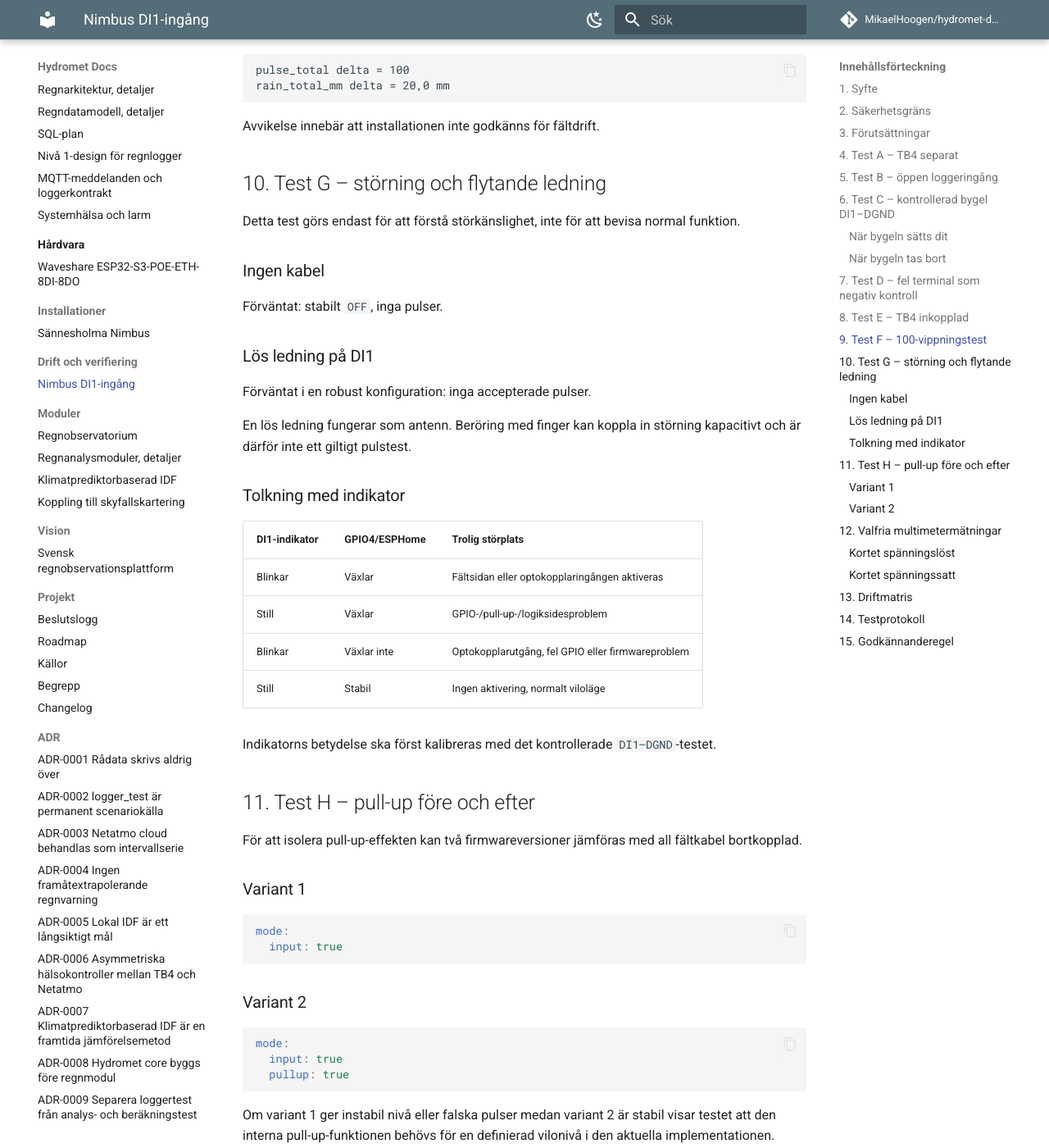
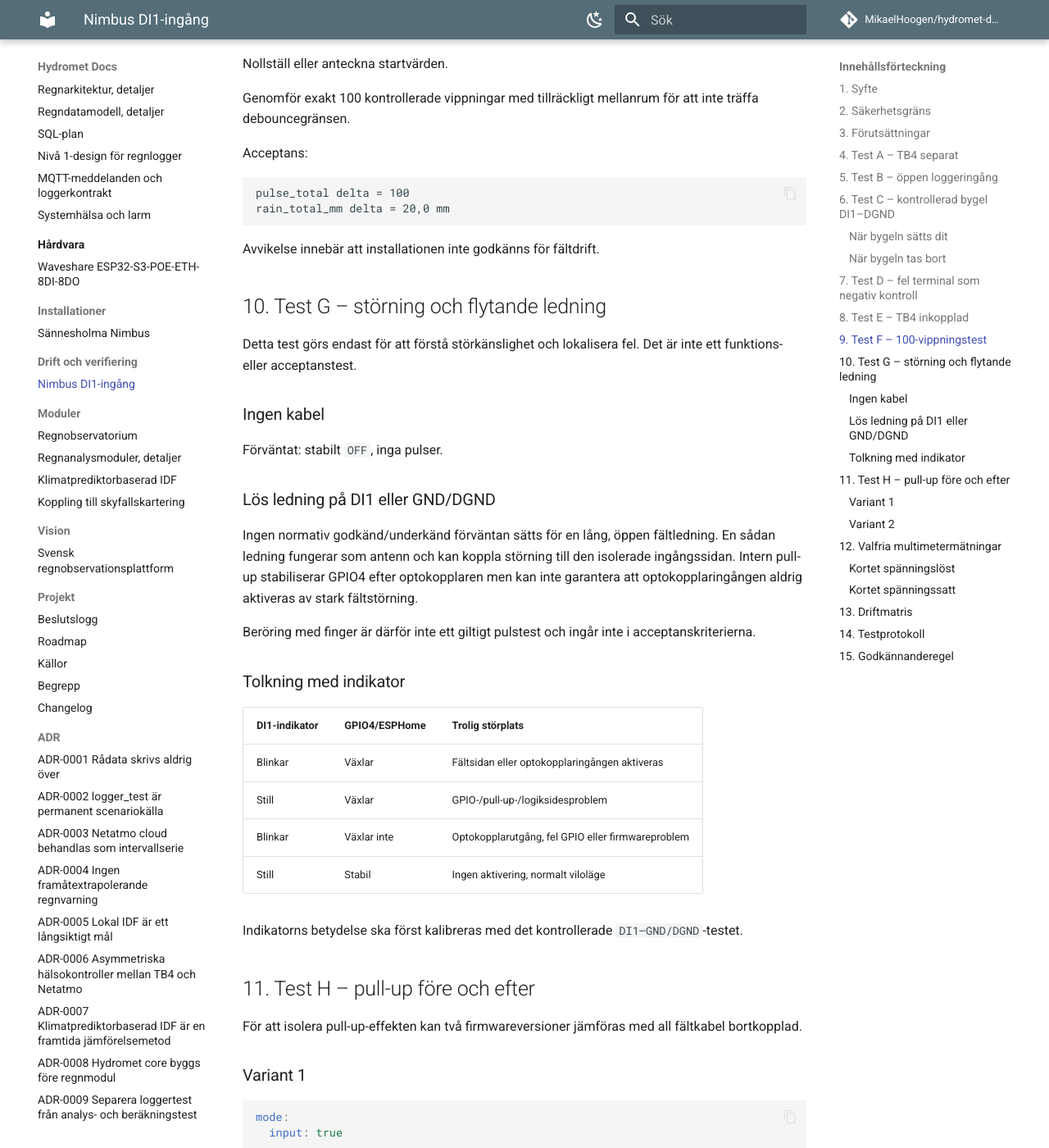
Before and after one commit to MikaelHoogen/hydromet-docs, an MkDocs documentation site: the page built from docs/runbooks/nimbus-di1-verification.md, in a window 1280 px wide and 1400 px high, scrolled down 3627 px. Shown: the whole window at 82% size. Built offline with MkDocs 1.6.1 and Material for MkDocs 9.7.7, drawn with Linux system fonts in a browser that asks for light colours; comment, search, counter and statistics services are not loaded; some of the changed text lies outside the part shown.

Commit message:
docs: refine Nimbus DI1 verification criteria

````diff
--- a/docs/runbooks/nimbus-di1-verification.md
+++ b/docs/runbooks/nimbus-di1-verification.md
@@ -14,6 +14,8 @@ KISTERS TB4
 → ESPHome
 → lokal pulsräkning
 ```
+
+På den fysiska plinten är `DGND` märkt `GND` i gruppen **Digital Inputs**. `DICOM` är märkt `COM`. Dessa plinttexter får inte blandas ihop med ESP32-logikjord.
 
 Testet ska ersätta lösa kabel-, finger- och COM-tester som inte ger ett kontrollerat elektriskt tillstånd.
 
@@ -39,6 +41,7 @@ Verifiera före test:
 ```yaml
 hardware_model: waveshare_esp32_s3_poe_eth_8di_8do
 physical_input: DI1
+field_return: DGND
 hardware_binding: GPIO4
 sensor_model: KISTERS TB4
 mm_per_tip: 0.2
@@ -74,7 +77,7 @@ Bekräfta att rätt reedutgång och rätt ledarpar används. TB4 kan ha dubbel r
 
 ## 5. Test B – öppen loggeringång
 
-Koppla bort all fältkabel från `DI1` och `DGND`.
+Koppla bort all fältkabel från `DI1` och den fysiska `GND`-plinten under **Digital Inputs**.
 
 Starta loggern och observera:
 
@@ -96,10 +99,11 @@ Låt testet pågå minst fem minuter vid första verifieringen.
 
 ## 6. Test C – kontrollerad bygel DI1–DGND
 
-Använd en kort, isolerad kabelbit som bygel.
+Använd en kort, isolerad kabelbit som bygel mellan `DI1` och den fysiska `GND`-plinten i gruppen **Digital Inputs**.
 
 ```text
-DI1 o────────o DGND
+DI1 o────────o GND
+               └─ DGND i dokumentationen
 ```
 
 ### När bygeln sätts dit
@@ -125,9 +129,9 @@ Upprepa fem gånger med tydliga pauser. Varje slutning ska ge exakt en acceptera
 
 ## 7. Test D – fel terminal som negativ kontroll
 
-En kort bygel mellan `DI1` och `DICOM/COM` är inte den korrekta passiva kopplingen och ska inte användas som normal testmetod.
+En kort bygel mellan `DI1` och den fysiska `COM`-plinten (`DICOM` i diagrammet) är inte den korrekta passiva kopplingen och ska inte användas som normal testmetod.
 
-Om en säker negativ kontroll ändå genomförs av kvalificerad person ska resultatet dokumenteras som just negativ kontroll, inte som dry-contact-verifiering. Kortslut aldrig `DICOM/COM` mot `DGND`.
+Om en säker negativ kontroll ändå genomförs av kvalificerad person ska resultatet dokumenteras som just negativ kontroll, inte som dry-contact-verifiering. Kortslut aldrig `COM/DICOM` mot `GND/DGND`.
 
 ## 8. Test E – TB4 inkopplad
 
@@ -135,7 +139,8 @@ Anslut:
 
 ```text
 TB4 ledare 1 → DI1
-TB4 ledare 2 → DGND
+TB4 ledare 2 → GND under Digital Inputs
+                └─ DGND i dokumentationen
 ```
 
 Gör tio långsamma manuella vippningar.
@@ -167,17 +172,17 @@ Avvikelse innebär att installationen inte godkänns för fältdrift.
 
 ## 10. Test G – störning och flytande ledning
 
-Detta test görs endast för att förstå störkänslighet, inte för att bevisa normal funktion.
+Detta test görs endast för att förstå störkänslighet och lokalisera fel. Det är inte ett funktions- eller acceptanstest.
 
 ### Ingen kabel
 
 Förväntat: stabilt `OFF`, inga pulser.
 
-### Lös ledning på DI1
+### Lös ledning på DI1 eller GND/DGND
 
-Förväntat i en robust konfiguration: inga accepterade pulser.
+Ingen normativ godkänd/underkänd förväntan sätts för en lång, öppen fältledning. En sådan ledning fungerar som antenn och kan koppla störning till den isolerade ingångssidan. Intern pull-up stabiliserar GPIO4 efter optokopplaren men kan inte garantera att optokopplaringången aldrig aktiveras av stark fältstörning.
 
-En lös ledning fungerar som antenn. Beröring med finger kan koppla in störning kapacitivt och är därför inte ett giltigt pulstest.
+Beröring med finger är därför inte ett giltigt pulstest och ingår inte i acceptanskriterierna.
 
 ### Tolkning med indikator
 
@@ -188,7 +193,7 @@ En lös ledning fungerar som antenn. Beröring med finger kan koppla in störnin
 | Blinkar | Växlar inte | Optokopplarutgång, fel GPIO eller firmwareproblem |
 | Still | Stabil | Ingen aktivering, normalt viloläge |
 
-Indikatorns betydelse ska först kalibreras med det kontrollerade `DI1–DGND`-testet.
+Indikatorns betydelse ska först kalibreras med det kontrollerade `DI1–GND/DGND`-testet.
 
 ## 11. Test H – pull-up före och efter
 
@@ -211,7 +216,7 @@ mode:
 
 Om variant 1 ger instabil nivå eller falska pulser medan variant 2 är stabil visar testet att den interna pull-up-funktionen behövs för en definierad vilonivå i den aktuella implementationen.
 
-Testet ska inte användas som enda underlag för att uttala sig om kortets fullständiga interna schema.
+Testet ska inte användas som enda underlag för att uttala sig om kortets fullständiga interna schema eller om störningar på fältsidan.
 
 ## 12. Valfria multimetermätningar
 
@@ -220,8 +225,8 @@ Testet ska inte användas som enda underlag för att uttala sig om kortets fulls
 Mät kontinuitet mellan:
 
 ```text
-DGND ↔ ESP32-GND
-DICOM ↔ ESP32-GND
+GND under Digital Inputs / DGND ↔ ESP32-GND
+COM / DICOM                     ↔ ESP32-GND
 ```
 
 Förväntat: ingen stabil lågohmig förbindelse.
@@ -231,13 +236,13 @@ Förväntat: ingen stabil lågohmig förbindelse.
 Mät i första hand differentialt på fältsidan:
 
 ```text
-DICOM mot DGND
-DI1 mot DGND
+COM/DICOM mot GND/DGND
+DI1 mot GND/DGND
 ```
 
 Waveshare anger intern isolerad terminalmatning. Exakt spänning och loopström ska dokumenteras som mätresultat, inte antas utan mätning.
 
-Mät aldrig ström genom att lägga amperemetern direkt mellan `DICOM` och `DGND`. Strömmätning görs endast i serie i en kontrollerad ingångsslinga.
+Mät aldrig ström genom att lägga amperemetern direkt mellan `COM/DICOM` och `GND/DGND`. Strömmätning görs endast i serie i en kontrollerad ingångsslinga.
 
 ## 13. Driftmatris
 
@@ -279,7 +284,8 @@ results:
   ten_tips_counted: <antal>
   hundred_tips_counted: <antal>
   hundred_tips_rain_mm: <värde>
-  spontaneous_pulses: <antal>
+  spontaneous_pulses_with_no_cable: <antal>
+  loose_wire_observation: <text, ej acceptanskriterium>
 acceptance: passed | failed
 notes: <text>
 ```
@@ -287,10 +293,10 @@ notes: <text>
 ## 15. Godkännanderegel
 
 ```text
-Ingen kontrollerad DI1–DGND-funktion
+Ingen kontrollerad DI1–GND/DGND-funktion
 → ingen godkänd TB4-installation.
 
-Ingen stabil vilonivå
+Ingen stabil vilonivå utan fältkabel eller med korrekt ansluten TB4 i vila
 → ingen godkänd Nivå 1-ingång.
 
 100 vippningar ≠ 100 accepterade pulser
````
